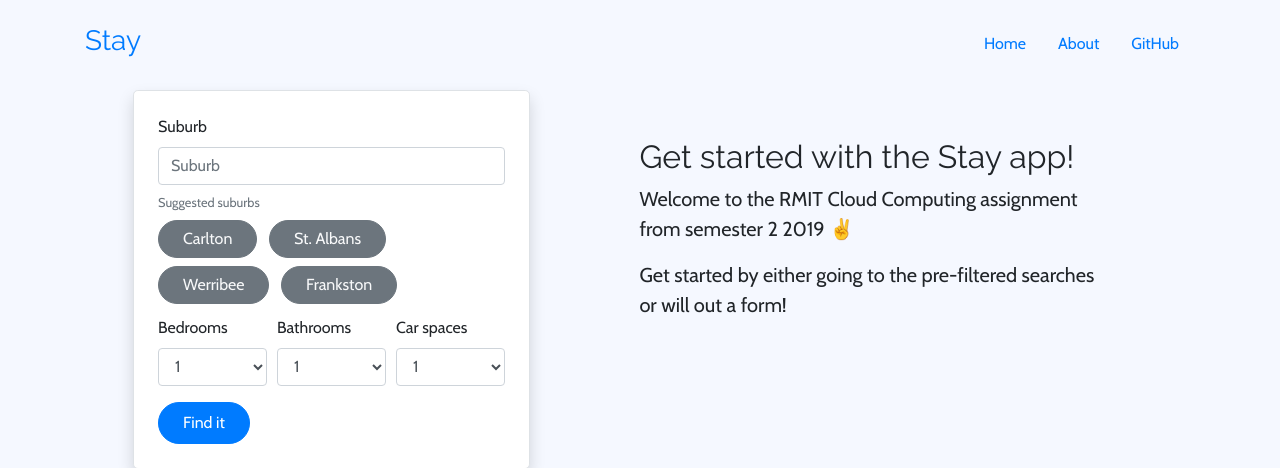
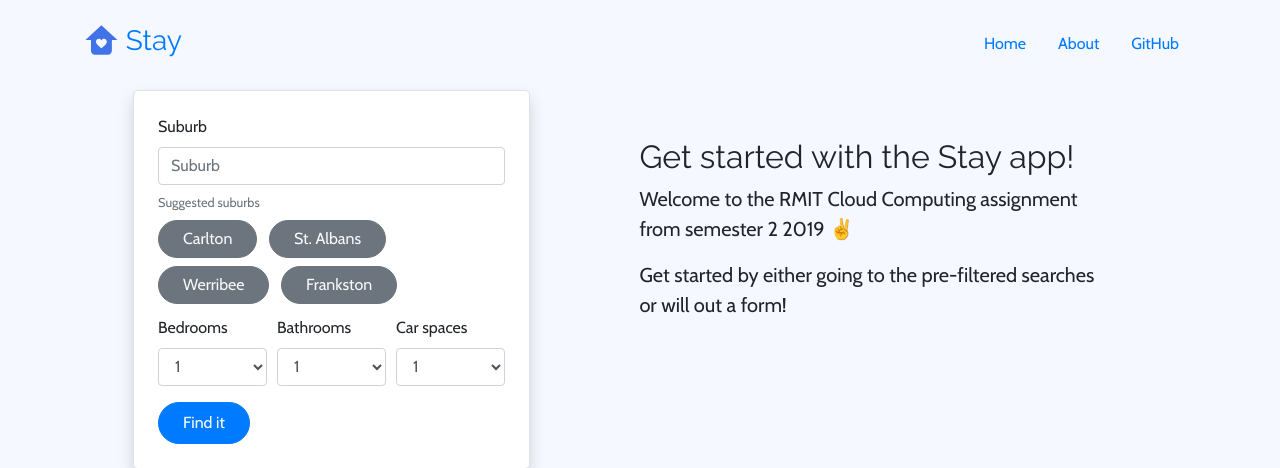
Before and after one commit to johnnyhuy/cloud-computing-assignment-two, a FastAPI app: page / in a window 1280 px wide. Shown: the top 468 px of the page. Run offline with FastAPI, Linux system fonts and the light colour scheme; parts of the project's set-up code (start-up, migrations or seed data) failed here and were passed over; some libraries are stand-ins or nearby versions.

Commit message:
Added logo

```diff
--- a/app/templates/base.html
+++ b/app/templates/base.html
@@ -30,7 +30,8 @@
     <body class="d-flex flex-column">
         <div class="container">
             <header class="d-flex py-4">
-                <a href="{{ url_for('index') }}">
+                <a class="d-flex" href="{{ url_for('index') }}">
+                    <img class="mr-2" style="height: 2em" src="{{ url_for('static', path='logo.svg') }}" alt="logo">
                     <h3>Stay</h3>
                 </a>
                 <nav class="ml-auto d-flex">
```
Also changed, not shown: app/static/logo.png (added), app/static/logo.svg (added).
